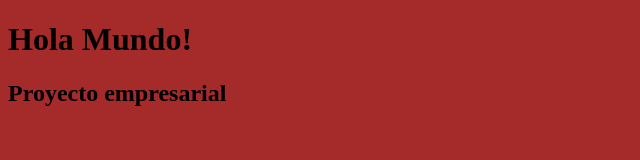
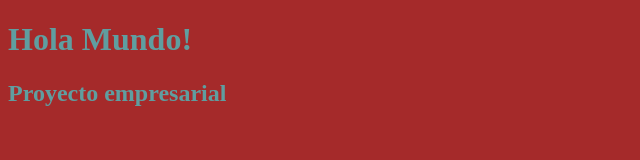
Before and after one commit to luis1098/Pruebagit, a plain HTML site: page index.html in a window 1280 px wide. Shown: the whole page, without its empty margins (0-640 px from the left). Drawn offline with Linux system fonts and the light colour scheme.

Commit message:
negritas y color de letras

```diff
--- a/css/estilos.css
+++ b/css/estilos.css
@@ -1,4 +1,6 @@
 body{
     background-color: brown;
+    font-weight: bold;
+    color:cadetblue;
 
 }
```
